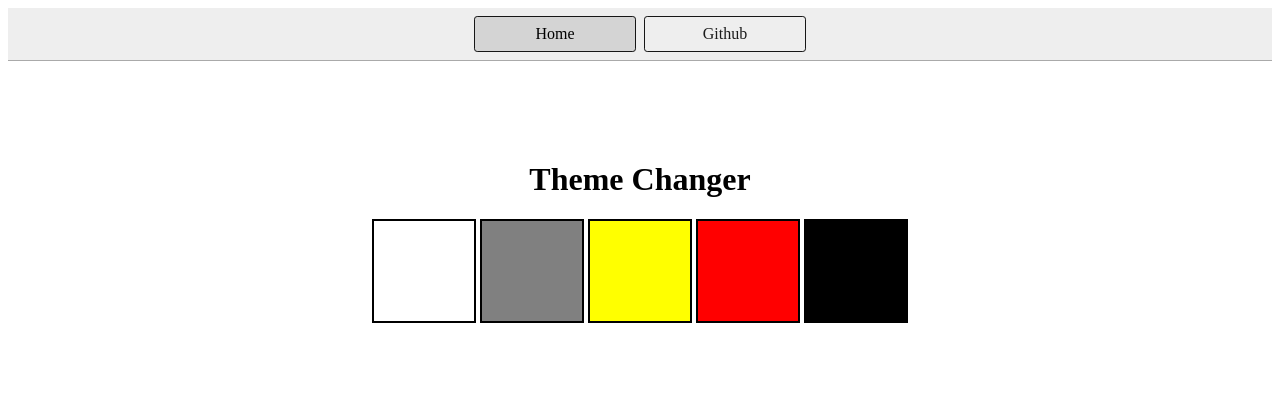
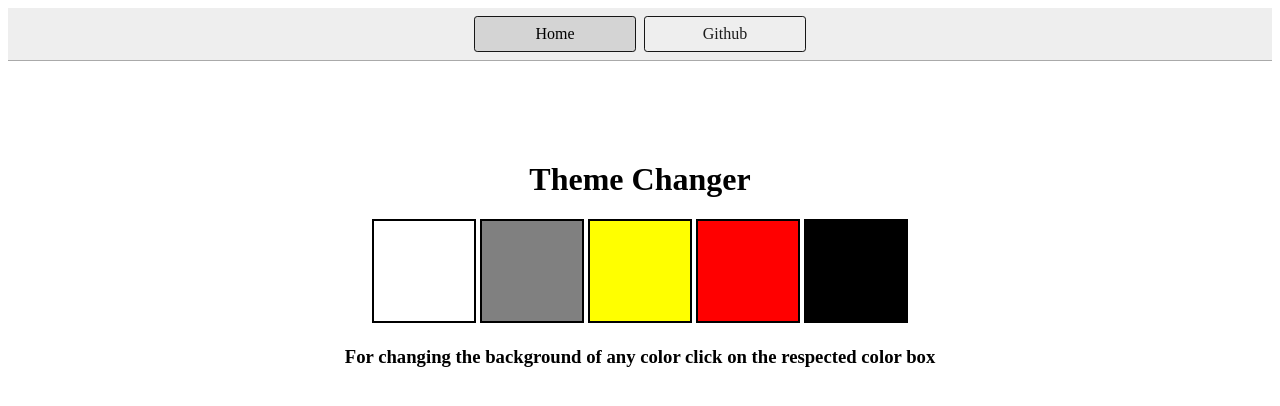
Before and after one commit to rahultejus/Projects-using-Javascript, a plain HTML site: page 1-Theme_Changer/index.html in a window 1280 px wide. Both pictures are taken after a click on the element 424 px from the left and 271 px from the top of the page. Drawn offline with Linux system fonts and the light colour scheme.

Commit message:
updation in color of h1 and h3

```diff
--- a/1-Theme_Changer/index.html
+++ b/1-Theme_Changer/index.html
@@ -19,6 +19,7 @@
         <span class="button" id="yellow"></span>
         <span class="button" id="red"></span>
         <span class="button" id="black"></span>
+        <h3>For changing the background of any color click on the respected color box</h3>
     </div>
  </main>
 </body>
--- a/1-Theme_Changer/script.js
+++ b/1-Theme_Changer/script.js
@@ -2,13 +2,22 @@
 
 const buttons=document.querySelectorAll('.button')
 const body=document.querySelector('body')
-
+const heading3=document.querySelector('h3')
+const heading1=document.querySelector('h1')
+console.log(heading3)
 buttons.forEach(function(button) {
     console.log(button);
     button.addEventListener('click',function(e){
-    //    console.log(e)
+       console.log(e)
        console.log(e.target);
        console.log(e.target.id);
        body.style.backgroundColor =e.target.id;
+
+       if(e.target.id =='black'){
+        heading3.style.color='white';
+        heading1.style.color='white';
+
+
+       }
     })
 });
```
